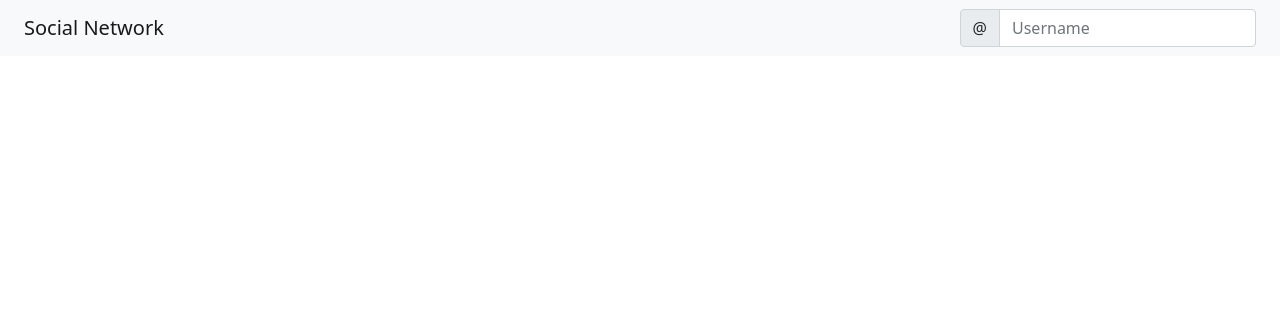
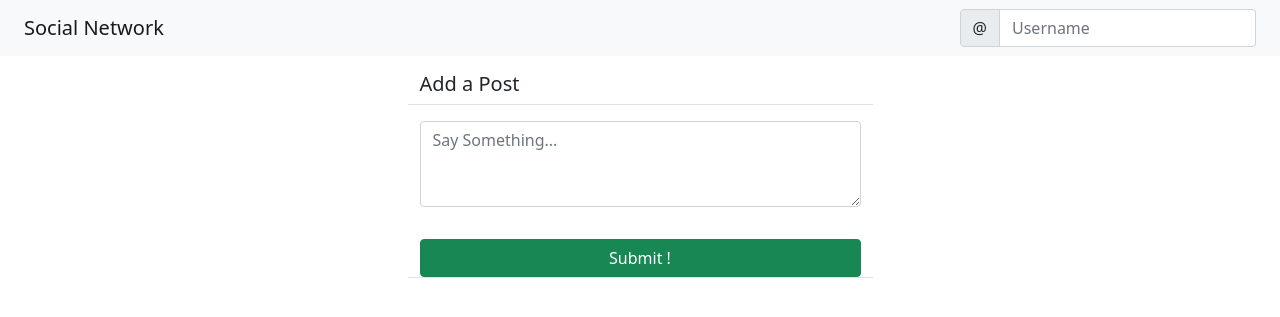
Before and after one commit to fernandezfelicio24/django_insta_media_website-, a Django app: page /social/ in a window 1280 px wide. Shown: the top 317 px of the page. Run offline with Django 4.2, Linux system fonts and the light colour scheme; data that the repository does not hold is empty; some libraries are stand-ins or nearby versions.

Commit message:
Building a Social Media App : Part 2 - Finished

```diff
--- /dev/null
+++ b/social/forms.py
@@ -0,0 +1,18 @@
+from django import forms
+from .models import Post
+
+class PostForm(forms.ModelForm):
+
+    body = forms.CharField(
+        label='',
+        widget=forms.Textarea(
+            attrs={
+                'rows' : '3',
+                'placeholder' : 'Say Something...',
+            }
+        )
+    )
+
+    class Meta:
+        model = Post
+        fields = ['body']
--- a/social/templates/social/post_list.html
+++ b/social/templates/social/post_list.html
@@ -3,9 +3,29 @@
 
  {% block content %}
         <div class="container">
+
+             <div class="row justify-content-center mt-3">
+                    <div class="col-md-5 col-sm-12 border-bottom">
+                        <h5>Add a Post</h5>
+                    </div>
+             </div>
+
+            <div class="row justify-content-center mt-3 mb-5">
+                    <div class="col-md-5 col-sm-12 border-bottom">
+                        <form method="post">
+                            {% csrf_token %}
+                            {{ form | crispy }}
+                            <div class="d-grid gap-2">
+                                    <button class="btn btn-success mt-3">Submit !</button>
+                            </div>
+                        </form>
+                    </div>
+             </div>
+
             {% for post in post_list %}
                 <div class="row justify-content-center mt-3">
                     <div class="col-md-5 col-sm-12 border-bottom">
+                        <p><strong> {{  post.author }}</strong>{{ post.created_on }}</p>
                            {{ post.body }}
                     </div>
                 </div>
--- a/social/views.py
+++ b/social/views.py
@@ -1,16 +1,32 @@
 from django.shortcuts import render
 from django.views import View
 from .models import Post
-
+from .forms import PostForm
 # Create your views here.
 
 class PostListView(View):
     def get(self, request, *args, **kwargs):
         posts = Post.objects.all().order_by('-created_on')
-
+        form = PostForm()
         context = {
             'post_list' : posts,
-
+            'form' : form,
         }
 
         return render(request, 'social/post_list.html', context)
+
+    def post(self, request, *args, **kwargs ):
+        posts = Post.objects.all().order_by('-created_on')
+        form = PostForm(request.POST)
+
+        if form.is_valid():
+            new_post = form.save(commit=False)
+            new_post.author = request.user
+            new_post.save()
+
+        context = {
+            'post_list': posts,
+            'form': form,
+        }
+
+        return render(request, 'social/post_list.html', context)
```
